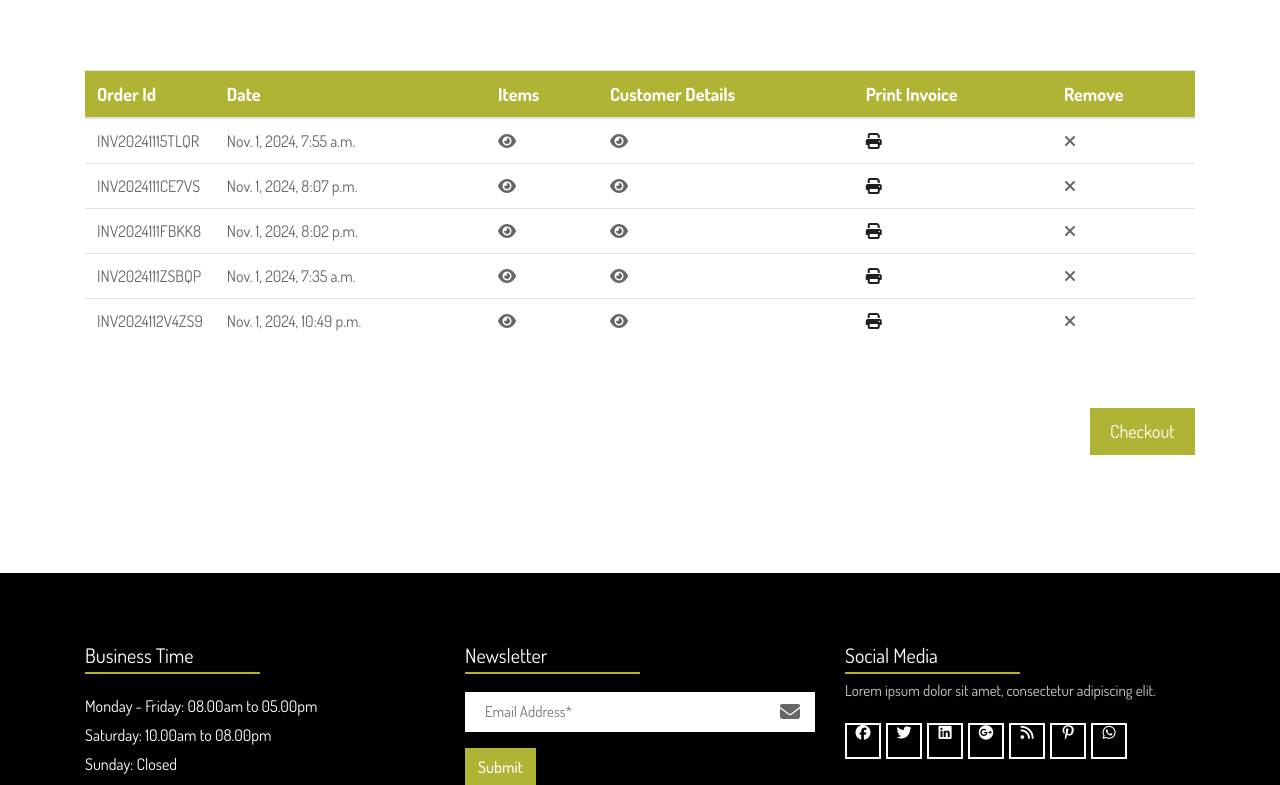
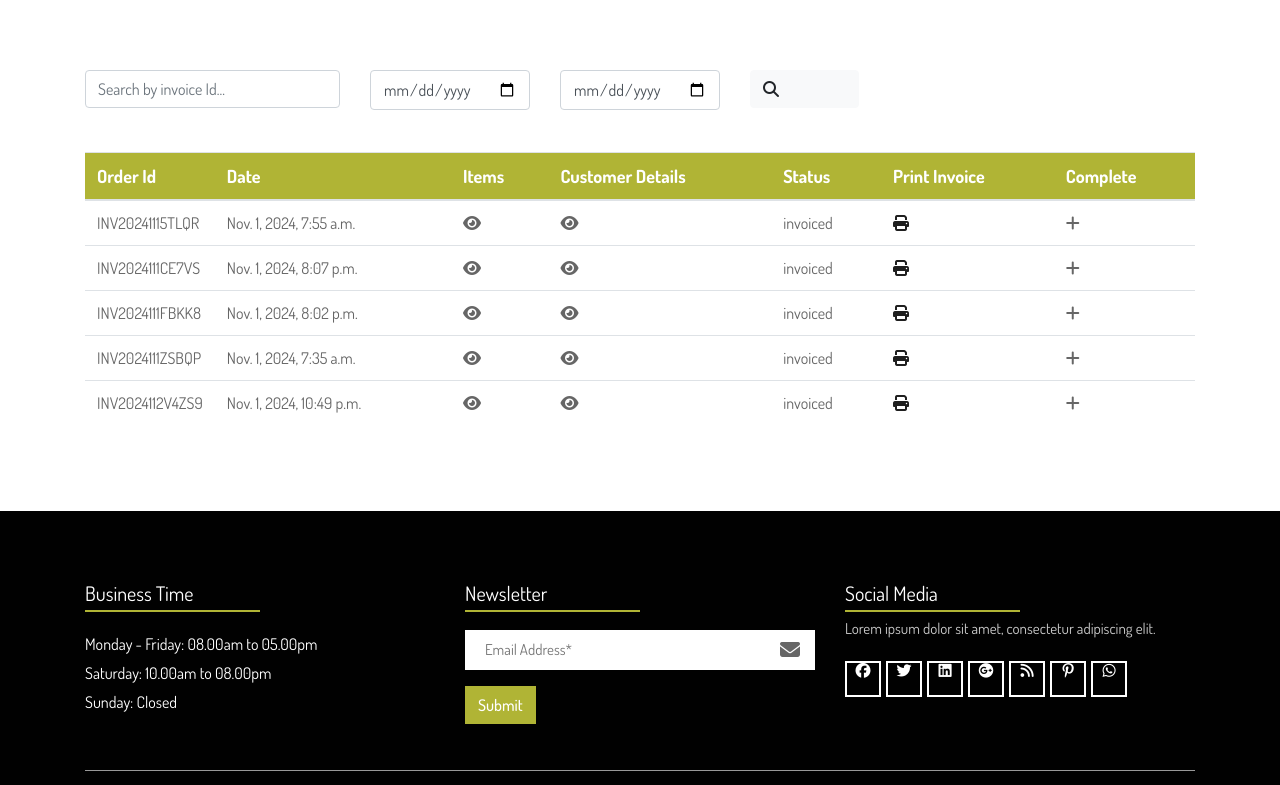
Before and after one commit to koshdevs/Tech-House-KE, a Django app: page /store/list-invoice/ in a window 1280 px wide. Shown: the part 299-1084 px from the top of the page. Run offline with Django 5.2, Linux system fonts and the light colour scheme; data comes from the database, SQL or seed files in the repository; both versions use the stored data as it was after the commit; some libraries are stand-ins or nearby versions; some web fonts are replaced.

Commit message:
set complete order logic

```diff
--- a/tech_house/manager/templates/manager/shop-invoice-list.html
+++ b/tech_house/manager/templates/manager/shop-invoice-list.html
@@ -5,10 +5,120 @@
 
 
 {% block content %}
+
+<style type="text/css">
+    .htmx-indicator{
+        opacity:0;
+        transition: opacity 500ms ease-in;
+    }
+    .htmx-request .htmx-indicator{
+        opacity:1;
+    }
+    .htmx-request.htmx-indicator{
+        opacity:1;
+    }
+    </style>
+
+    <div class="modal fade" id="exampleModalCenter" tabindex="-1" role="dialog" aria-labelledby="exampleModalCenterTitle" aria-hidden="true">
+        <div class="modal-dialog modal-dialog-centered" role="document">
+          <div class="modal-content">
+            <div class="modal-header">
+              <h5 class="modal-title" id="exampleModalLongTitle">Modal title</h5>
+              <button type="button" class="close" data-dismiss="modal" aria-label="Close">
+                <span aria-hidden="true">&times;</span>
+              </button>
+            </div>
+            <div class="modal-body">
+              <form>
+
+                <div class="form-row">
+                    <div class="form-group col-md-6">
+                        <label for="InputName" class="mb-0">order Id/ Invoice Id</label>
+                        <input type="text" class="form-control" name="order_id" id="order_id" placeholder="First Name"> </div>
+                    <div class="form-group col-md-6">
+                        <label for="InputLastname" class="mb-0">Status</label>
+                        <select class="form-control">
+
+                            <option value="pnd">
+
+                                paid and delivered
+
+                            </option>
+                            <option value="pnotd">
+
+                                paid and not delivered
+
+                            </option>
+                            <option value="pond">
+
+                                payment on deliverly
+
+                            </option>
+                            <option value="pnod">
+
+                                payment only no delivery
+
+                            </option>
+
+                        </select>
+
+
+
+
+                        </div>
+                    <div class="form-group col-md-6">
+                        <label for="InputEmail1" class="mb-0">Delivery Cost</label>
+                        <input type="email" class="form-control" name="email" id="InputEmail1" placeholder="Enter Email" required> </div>
+                    <div class="form-group col-md-6">
+                        <label for="InputPassword1" class="mb-0">Phone number</label>
+                        <input type="text" class="form-control" name="phone" id="InputPassword1" placeholder="Phone Number" required>
+                     </div>
+
+                    </div>
+
+
+
+              </form>
+            </div>
+            <div class="modal-footer">
+              <button type="button" class="btn btn-secondary" data-dismiss="modal">Close</button>
+              <button type="button" class="btn btn-primary">Save changes</button>
+            </div>
+          </div>
+        </div>
+      </div>
+
+
 <div class="cart-box-main">
     <div class="container">
         <div class="row">
+
             <div class="col-lg-12">
+                <form class="form" hx-post="{% url 'manager-filter-orders' %}" hx-target="#orderTab" hx-indicator="#searchOrder">
+                    {% csrf_token %}
+                <div class="row">
+
+                    <div class="col-lg-3">
+                        <input class="form-control" name="invoice_id" placeholder="Search by invoice Id..." type="text">
+                    </div>
+
+                    <div class="col-lg-2">
+                        <input class="form-control" name="from_date" placeholder="Start date" type="date">
+                    </div>
+                    <div class="col-lg-2">
+                        <input class="form-control" name="to_date" placeholder="end date" type="date">
+                    </div>
+                    <div class="col-lg-2">
+                        <button type="submit" class="btn btn-light">
+                            <i class="fa fa-search"></i>
+                            <span class="htmx-indicator" id="searchOrder" >searching..</span>
+                        </button>
+                    </div>
+
+
+                </div>
+            </form>
+                <br>
                 <div class="table-main table-responsive">
                     <table class="table">
                         <thead>
@@ -16,12 +126,14 @@
                                 <th>Order Id</th>
                                 <th>Date</th>
                                 <th>Items</th>
+
                                 <th>Customer Details</th>
+                                <th>Status</th>
                                 <th>Print Invoice</th>
-                                <th>Remove</th>
+                                <th>Complete </th>
                             </tr>
                         </thead>
-                        <tbody>
+                        <tbody id="orderTab">
                             {% for order in orders %}
                             <tr id="product{{item.product_id}}">
                                 <td class="thumbnail-img">
@@ -44,13 +156,16 @@
 
                                 </td>
                                 <td>
+                                      {{order.sales.status}}
+                                </td>
+                                <td>
 
                                     <a href="{% url 'manager-generate-store-invoices' order.order_id %}" download><i class="fa fa-print"></i></a>
 
                                 </td>
                                 <td>
 
-                                    <a><i class="fa fa-times"></i></a>
+                                    <a onclick="completeOrderModal('{{order.order_id}}')"><i class="fa fa-plus"></i></a>
 
                                 </td>
 
@@ -64,16 +179,19 @@
 
 
 
-        <div class="row my-5">
-            <div class="col-lg-8 col-sm-12"></div>
-            <div class="col-lg-4 col-sm-12">
-                <div class="order-box">
-                    </div>
-            </div>
-            <div class="col-12 d-flex shopping-box"><a href="checkout.html" class="ml-auto btn hvr-hover">Checkout</a> </div>
-        </div>
+
 
     </div>
 </div>
 
+<script>
+
+    function completeOrderModal(orderId) {
+
+        $('#exampleModalCenter').modal('show');
+
+    }
+
+</script>
+
 {% endblock %}
--- a/tech_house/manager/urls.py
+++ b/tech_house/manager/urls.py
@@ -1,7 +1,7 @@
 from django.urls import path
 from . import views
 from .views import store_counter,add_to_counter,remove_from_counter,gen_store_invoices,\
-    customer_invoice_details,list_invoices
+    customer_invoice_details,list_invoices,filter_orders,filter_products
 
 
 urlpatterns = [
@@ -12,5 +12,7 @@ urlpatterns = [
     path('generate-store-invoices/<str:order_id>/', gen_store_invoices, name="manager-generate-store-invoices"),
     path('customer-invoice-details/', customer_invoice_details, name="manager-customer-invoice-details"),
     path('list-invoice/', list_invoices, name="manager-list-invoices"),
+    path('filter-orders/', filter_orders, name="manager-filter-orders"),
+    path('filter-products/', filter_products, name="manager-filter-products"),
 
 ]
--- a/tech_house/manager/views.py
+++ b/tech_house/manager/views.py
@@ -1,14 +1,27 @@
 from django.shortcuts import render
 from django.http import HttpResponse
 from django.views.decorators.csrf import csrf_protect,csrf_exempt
+from django.contrib.auth.decorators import login_required
+from django.core.cache import cache
+from django.db.models import Q
 from ecommerce.models import ProductBuild
 from .models import StoreSales,CustomerDetails,StoreOrders,OrgDetails
 from.sales_ops import get_sales_data
+import datetime
 
 # Create your views here.
 
 
 def store_counter(request):
+
+
+
+    """
+    The store counter view is the main view for the store counter,
+    it shows all the products in the store and their quantities.
+    The view also shows the total of all the products in the store
+    and the total of all the products in the cart.
+    """
 
 
     items = ProductBuild.objects.filter()
@@ -20,8 +33,20 @@ def store_counter(request):
 
     return render(request, 'manager/store_sales.html',contxt)
 
+@login_required
+def add_to_counter(request,pk):
 
-def add_to_counter(request,pk):
+
+    """
+    Adds a product with id :pk: to the store counter cart.
+
+    :param request: The request object.
+    :type request: django.http.HttpRequest
+    :param pk: The id of the product to add to the cart.
+    :type pk: int
+    :return: The rendered shop-counter-change.html template with updated cart items and a message.
+    :rtype: django.http.HttpResponse
+    """
 
     product = ProductBuild.objects.get(pk=pk)
 
@@ -70,6 +95,17 @@ def add_to_counter_non_scans(request,pk):
 
 def remove_from_counter(request,pk):
 
+    """
+    Removes a product with id :pk: from the store counter cart.
+
+    :param request: The request object.
+    :type request: django.http.HttpRequest
+    :param pk: The id of the product to remove from the cart.
+    :type pk: int
+    :return: The rendered shop-counter-change.html template with updated cart items.
+    :rtype: django.http.HttpResponse
+    """
+
     sales = StoreSales.objects.get(pk=pk)
 
     sales.delete()
@@ -81,7 +117,63 @@ def remove_from_counter(request,pk):
     return render(request, 'manager/shop-counter-change.html',contxt)
 
 
+def filter_products(request):
+
+
+
+
+        """
+        Filters products based on a scan query parameter. If the scan parameter is provided, it filters products
+        whose serial number or model name contains the scan value. If the scan parameter is empty, it retrieves
+        all products, but limits the result to 5 products if the total count exceeds 5.
+
+        :param request: The HTTP request object.
+        :type request: django.http.HttpRequest
+        :return: The rendered shop-products-search-results.html template with filtered products.
+        :rtype: django.http.HttpResponse
+        """
+
+        scan = request.GET.get('scan')
+
+
+
+
+        if scan != "":
+            items = ProductBuild.objects.filter(Q(serial1__contains=scan) | Q(model__name__contains=scan))
+            print(scan)
+
+        elif scan=='':
+
+            items = ProductBuild.objects.all()
+
+            if items.count() > 5:
+
+                items = ProductBuild.objects.all()[:5]
+
+
+
+
+        contxt = {"items":items}
+
+        return render(request, 'manager/shop-products-search-results.html',contxt)
+
+
+
+
+
 def gen_store_invoices(request,order_id):
+
+
+    """
+    Generates a store invoice for a given order id. The function retrieves
+    the relevant store orders and customer details, calculates the subtotal, tax and total,
+    and renders the store-invoice.html template with the relevant data.
+
+    :param order_id: The id of the order to generate the invoice for.
+    :type order_id: str
+    :return: The rendered store-invoice.html template with the invoice details.
+    :rtype: django.http.HttpResponse
+    """
 
     orders = StoreOrders.objects.filter(order_id=order_id)
 
@@ -108,6 +200,19 @@ def gen_store_invoices(request,order_id):
 @csrf_exempt
 def customer_invoice_details(request):
 
+
+    """
+    Handles POST requests containing customer details and updates the relevant
+    models, namely CustomerDetails and StoreOrders. The function also updates
+    the status of the relevant StoreSales to 'invoiced' and saves the new StoreOrders
+    instance. The function renders the shop-counter-change.html template with a
+    success message and the updated sales and totals data.
+
+    :param request: The request object.
+    :type request: django.http.HttpRequest
+    :return: The rendered shop-counter-change.html template with the updated data.
+    :rtype: django.http.HttpResponse
+    """
     if request.method == 'POST':
 
         fname = request.POST.get('fname')
@@ -175,8 +280,76 @@ def list_invoices(request):
     :rtype: django.http.HttpResponse
     """
 
+
+
+
+
     orders= StoreOrders.objects.raw("select * from manager_StoreOrders group by order_id")
+
+    if len(orders)>10:
+
+        orders = StoreOrders.objects.raw("select * from manager_StoreOrders group by order_id limit 10")
+
+
 
     contxt = {"orders":orders}
 
     return render(request, 'manager/shop-invoice-list.html',contxt)
+
+
+def filter_orders(request):
+
+
+    """
+    Retrieves and displays a list of store orders based on a given invoice id and
+    date range.
+
+    :param request: The request object.
+    :type request: django.http.HttpRequest
+    :return: The rendered order_search_results.html template with the filtered store orders.
+    :rtype: django.http.HttpResponse
+    """
+
+    if request.method == 'POST':
+
+        invoice_id = request.POST.get('invoice_id')
+        from_date = request.POST.get('from_date')
+        to_date = request.POST.get('to_date')
+
+
+
+        if invoice_id == '':
+
+            orders = StoreOrders.objects.filter(date__range=[from_date, to_date])
+
+        else:
+
+            orders = StoreOrders.objects.raw(f"select * from manager_StoreOrders  where order_id = %s order by date desc",[invoice_id,])
+
+
+        contxt = {"orders":orders}
+
+        return render(request, 'manager/shop-orders-search-results.html',contxt)
+
+
+def store_complete_order(request, order_id):
+
+
+    orders = StoreOrders.objects.filter(order_id=order_id)
+
+    for order in orders:
+
+        order.sales.status = "sold"
+        order.save()
+
+    orders= StoreOrders.objects.raw("select * from manager_StoreOrders group by order_id")
+
+    if len(orders)>10:
+
+        orders = StoreOrders.objects.raw("select * from manager_StoreOrders group by order_id limit 10")
+
+
+
+    contxt = {"orders":orders}
+
+    return render(request, 'manager/shop-invoice-list.html',contxt)
```
Also changed, not shown: tech_house/manager/templates/manager/shop-orders-search-results.html (added, +37 -0 lines), tech_house/manager/templates/manager/shop-products-search-results.html (added, +32 -0 lines), tech_house/manager/templates/manager/store_sales.html (+22 -7 lines), tech_house/db.sqlite3.
